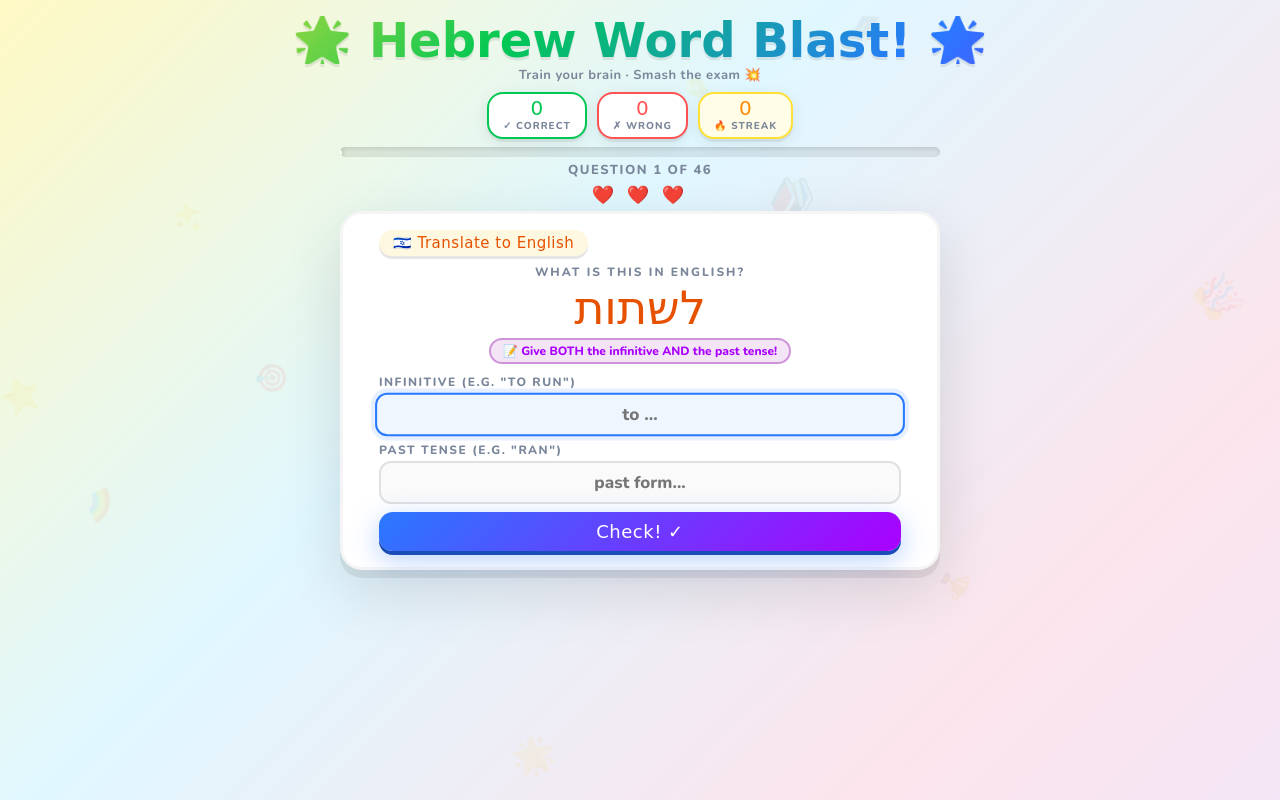
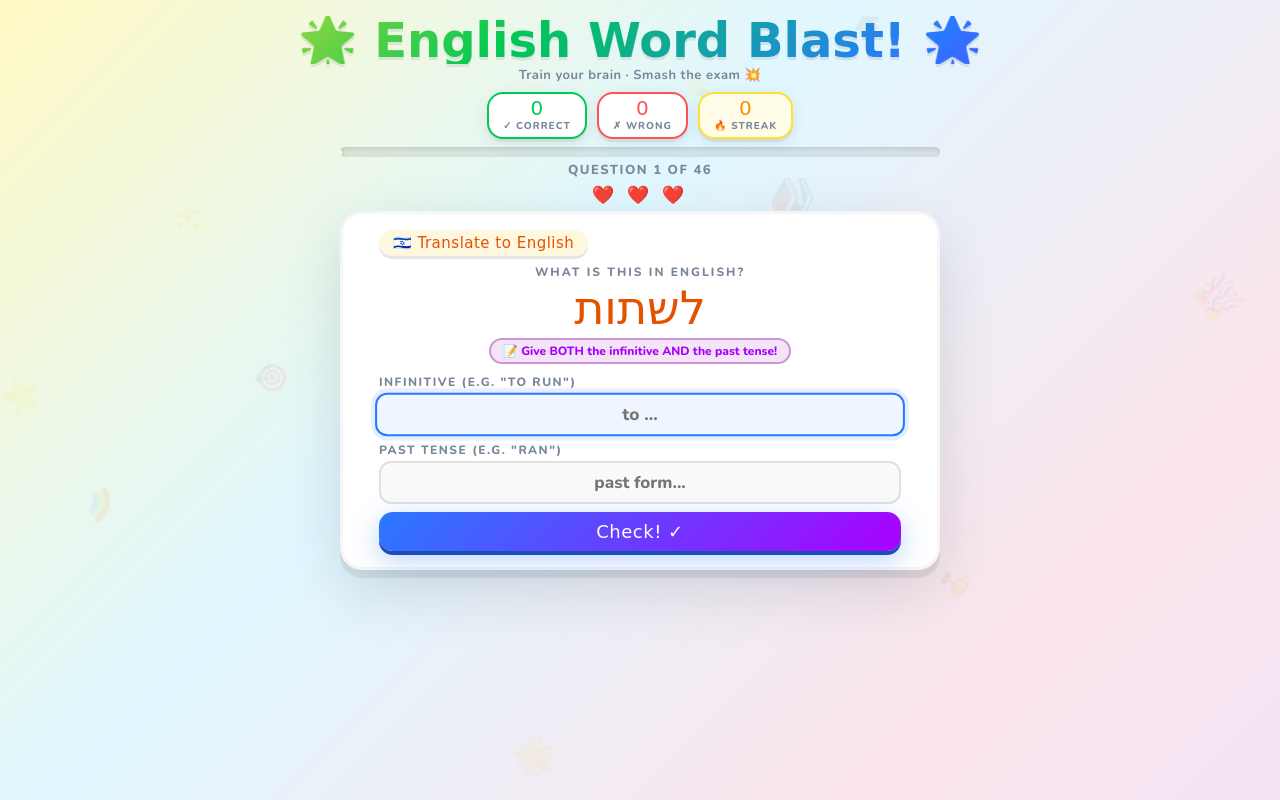
Before and after one commit to levnir/vocabulary-quiz, a plain HTML site: page hebrew-vocab-quiz.html in a window 1280 px wide. Drawn offline with nearby package versions, Linux system fonts and the light colour scheme; a web font is replaced by a local one.

Commit message:
Update hebrew-vocab-quiz.html

```diff
--- a/hebrew-vocab-quiz.html
+++ b/hebrew-vocab-quiz.html
@@ -3,7 +3,7 @@
 <head>
 <meta charset="UTF-8">
 <meta name="viewport" content="width=device-width, initial-scale=1.0">
-<title>🌟 Hebrew Word Blast!</title>
+<title>🌟 English Word Blast!</title>
 <link href="https://fonts.googleapis.com/css2?family=Nunito:wght@400;700;800;900&family=Boogaloo&display=swap" rel="stylesheet">
 <style>
 /* ================================================================
@@ -619,7 +619,7 @@ const VOCABULARY = [
 <div id="streak-toast">🔥 On fire!</div>
 
 <header>
-  <h1>🌟 Hebrew Word Blast! 🌟</h1>
+  <h1>🌟 English Word Blast! 🌟</h1>
   <p class="tagline">Train your brain · Smash the exam 💥</p>
 </header>
 
```
